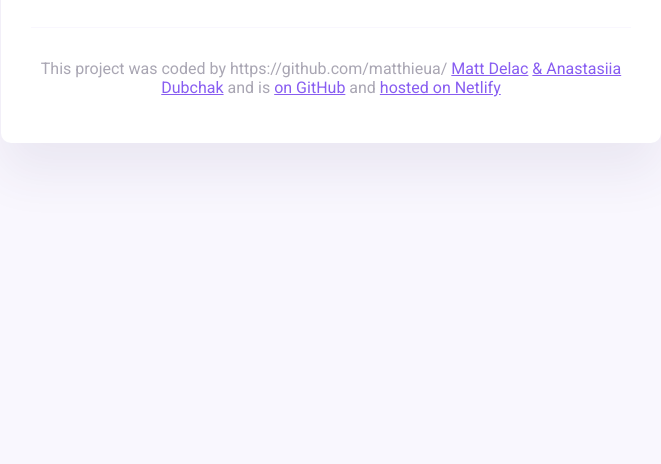
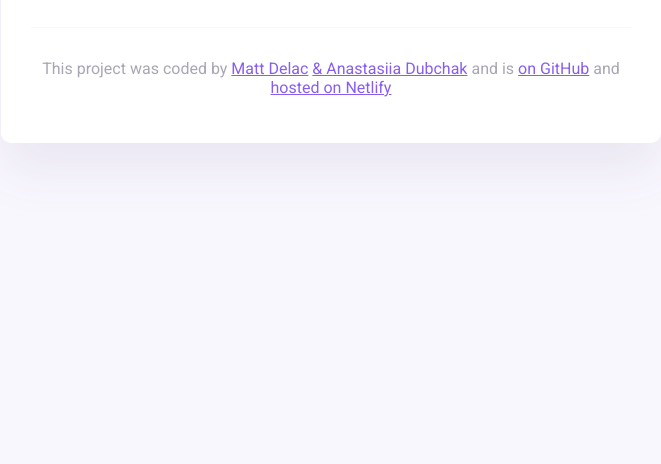
Before and after one commit to AnastasiiaDubchak/js-search-engine-challenge-forked, a website built with Parcel: page index.html in a window 1280 px wide. Shown: the part 336-800 px from the top of the page, without its empty margins (309-970 px from the left). Built offline with nearby package versions, Linux system fonts and the light colour scheme.

Commit message:
Update index.html

```diff
--- a/index.html
+++ b/index.html
@@ -49,7 +49,6 @@
       <footer>
         <p>
           This project was coded by
-          https://github.com/matthieua/
           <a href="https://github.com/matthieua/" target="_blank">Matt Delac</a>
           <a href="https://github.com/AnastasiiaDubchak" target="_blank"> & Anastasiia Dubchak</a> and is
           <a href="https://github.com/AnastasiiaDubchak/js-search-engine-challenge-forked" target="_blank"> on GitHub</a> and
```
